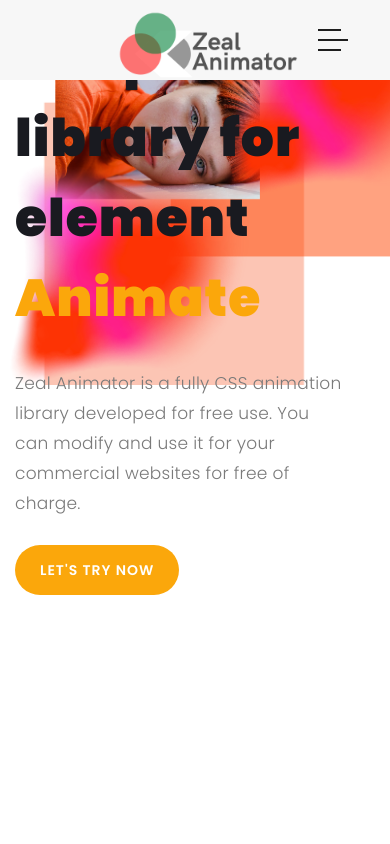
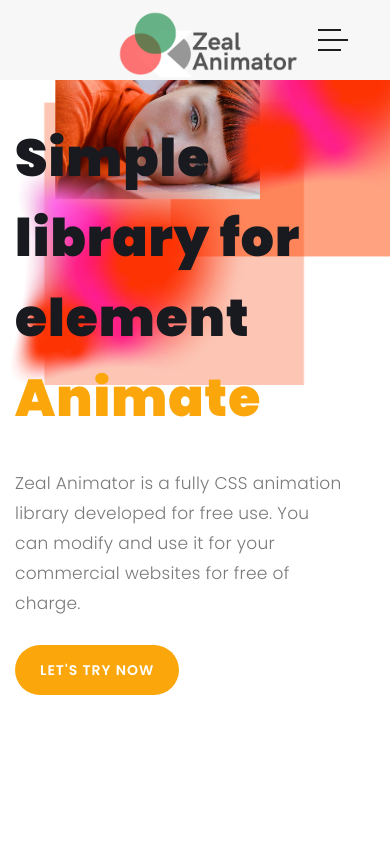
Before and after one commit to ThirashaPraween/Zeal-Animator, a plain HTML site: page index.html in a window 390 px wide. Shown: the top 844 px of the page. Drawn offline with Linux system fonts and the light colour scheme; a small style sheet from the web is missing.

Commit message:
style-changes

```diff
--- a/assets/css/templatemo-lava.css
+++ b/assets/css/templatemo-lava.css
@@ -723,7 +723,7 @@ welcome
   }
   .welcome-area .header-text {
     width: 92%;
-    /* padding-top: 793px; */
+    padding-top: 100px;
   }
   .welcome-area .header-text .left-text {
     margin-top: 5%;
```
